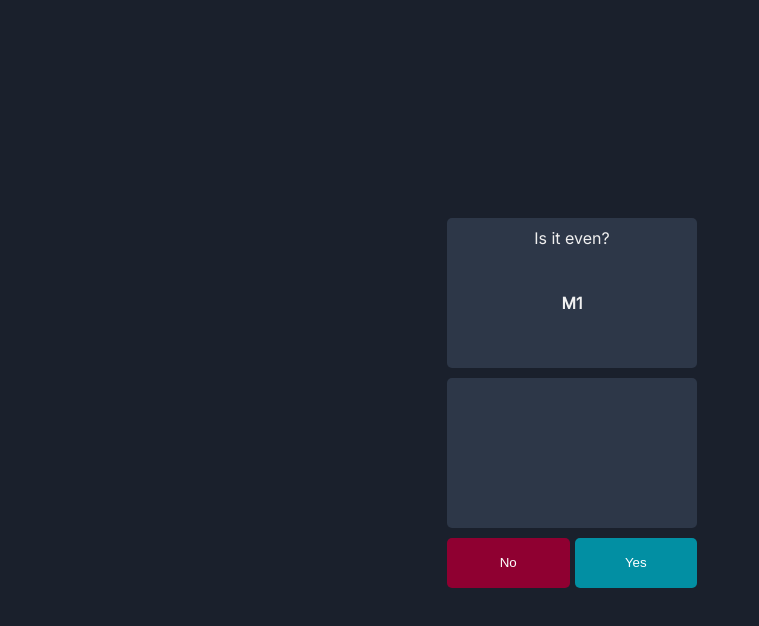
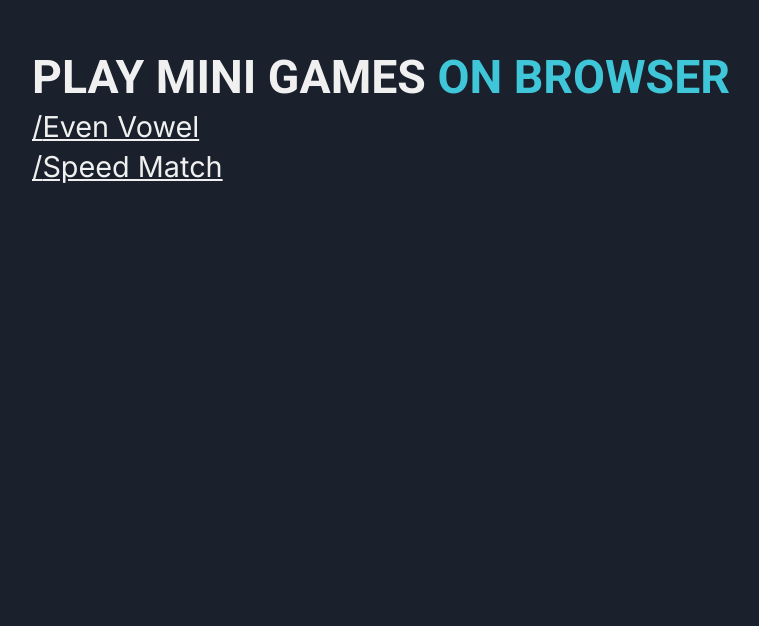
Before and after one commit to RaindyHardian/mini-brain-games, a React (Create React App) app: page / in a window 1280 px wide. Shown: the top 626 px of the page, without its empty margins (68-827 px from the left). Built offline with nearby package versions, Linux system fonts and the light colour scheme.

Commit message:
add home page

```diff
--- a/src/App.js
+++ b/src/App.js
@@ -1,5 +1,6 @@
 import { BrowserRouter as Router, Switch, Route } from "react-router-dom";
-import './App.css';
+import "./App.css";
+import HomePage from "./routes/HomePage";
 import EvenVowelPage from "./routes/EvenVowelPage";
 import SpeedMatchPage from "./routes/SpeedMatchPage";
 
@@ -7,8 +8,9 @@ function App() {
   return (
     <Router>
       <Switch>
-        <Route exact path="/" component={EvenVowelPage}/>
-        <Route exact path="/speedmatch" component={SpeedMatchPage}/>
+        <Route exact path="/" component={HomePage} />
+        <Route exact path="/even-vowel" component={EvenVowelPage} />
+        <Route exact path="/speed-match" component={SpeedMatchPage} />
       </Switch>
     </Router>
   );
--- a/src/components/Page/Page.js
+++ b/src/components/Page/Page.js
@@ -1,6 +1,6 @@
 import React from "react";
 
-const Page = ({ children }) => {
+const Page = ({ children, pageType }) => {
   return (
     <div>
       <main>{children}</main>
--- /dev/null
+++ b/src/features/Home/Home.js
@@ -0,0 +1,35 @@
+import React from "react";
+import "./home.css";
+import { Link } from "react-router-dom";
+
+const Home = () => {
+  const routes = [
+    {
+      link: "/even-vowel",
+      name: "Even Vowel",
+    },
+    {
+      link: "/speed-match",
+      name: "Speed Match",
+    },
+  ];
+
+  return (
+    <div className="home">
+      <h1 className="home__title">
+        PLAY MINI GAMES <span className="home__title_green">ON BROWSER</span>
+      </h1>
+      <ul className="home__list">
+        {routes.map((item) => (
+          <li className="home__link_wrapper" key={item.link}>
+            <Link to={item.link} className="home__link">
+              /{item.name}
+            </Link>
+          </li>
+        ))}
+      </ul>
+    </div>
+  );
+};
+
+export default Home;
--- /dev/null
+++ b/src/features/Home/home.css
@@ -0,0 +1,37 @@
+@import url("https://fonts.googleapis.com/css2?family=Roboto:wght@700&display=swap");
+
+.home {
+  margin: 0 100px;
+}
+
+.home__title {
+  font-family: "Roboto", sans-serif;
+  font-size: 2.9rem;
+  margin-top: 50px;
+  margin-bottom: 5px;
+  color: rgb(240, 240, 240);
+}
+
+.home__title_green {
+  color: #3fc6d8;
+}
+
+.home__list {
+  list-style-type: none;
+  display: flex;
+  flex-direction: column;
+}
+
+.home__link_wrapper {
+  margin-bottom: 5px;
+}
+
+.home__link {
+  text-decoration: none;
+  color: rgb(240, 240, 240);
+  text-decoration: underline;
+  font-size: 1.8rem;
+}
+.home__link:hover {
+  color: #6fd2df;
+}
--- /dev/null
+++ b/src/routes/HomePage.js
@@ -0,0 +1,13 @@
+import React from "react";
+import Page from "../components/Page/Page";
+import Home from "../features/Home/Home";
+
+const HomePage = () => {
+  return (
+    <Page pageType="home">
+      <Home />
+    </Page>
+  );
+};
+
+export default HomePage;
```
